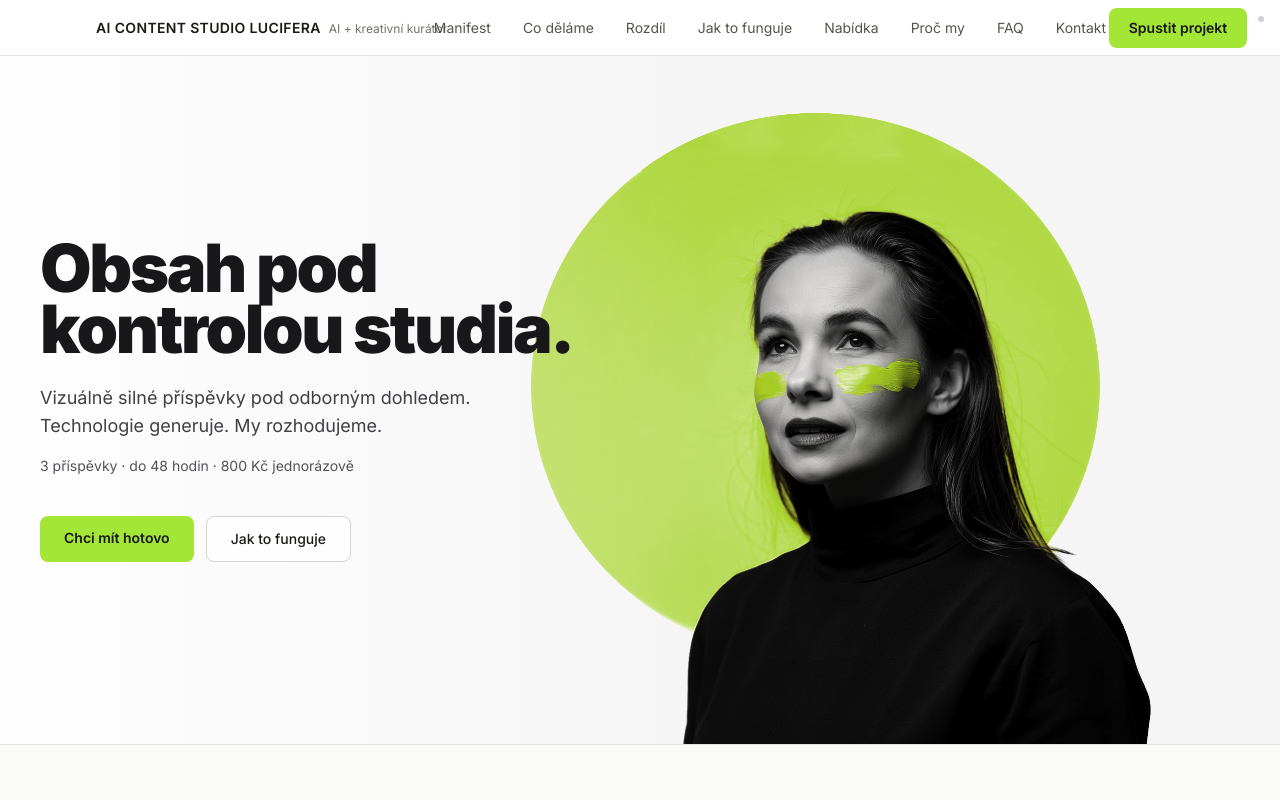
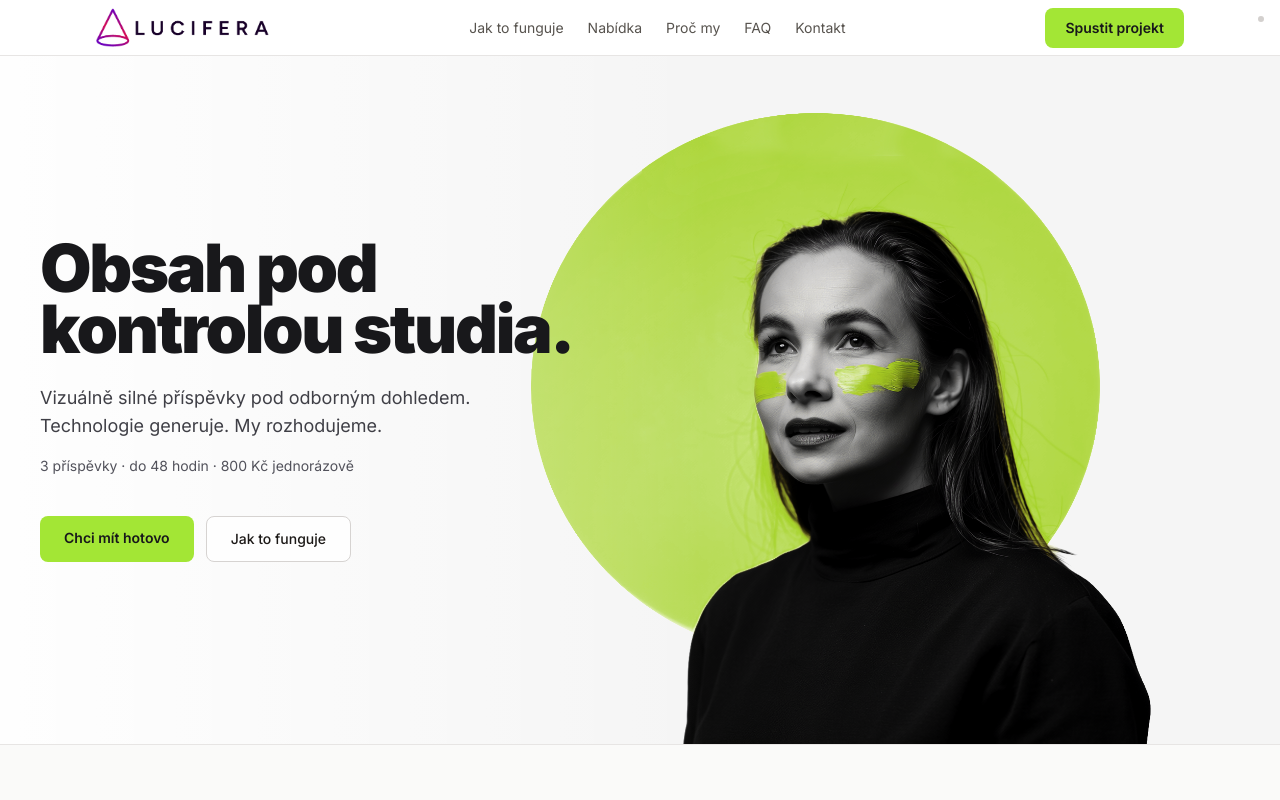
Before and after one commit to katarinabrics-eng/ai-content-studio, a Next.js app in the folder apps/content-studio/: page / in a window 1280 px wide. Shown: the top 800 px of the page. Built offline with nearby package versions, Linux system fonts and the light colour scheme.

Commit message:
refactor: integrate Header component into HomePage for improved layout and navigation consistency

```diff
--- /dev/null
+++ b/apps/content-studio/src/app/components/Header.tsx
@@ -0,0 +1,89 @@
+"use client";
+
+import { useState } from "react";
+
+const navItems = [
+  { href: "#jak-to-funguje", label: "Jak to funguje" },
+  { href: "#testovaci-nabidka", label: "Nabídka" },
+  { href: "#proc-my", label: "Proč my" },
+  { href: "#faq", label: "FAQ" },
+  { href: "#zaver", label: "Kontakt" },
+];
+
+export function Header() {
+  const [menuOpen, setMenuOpen] = useState(false);
+
+  return (
+    <header className="sticky top-0 z-50 h-14 border-b border-stone-200 bg-white">
+      <div className="mx-auto flex h-full max-w-6xl items-center justify-between gap-4 px-4 sm:px-6 lg:px-8">
+        <a
+          href="/"
+          className="flex shrink-0 items-center focus:outline-none"
+          aria-label="Lucifera"
+        >
+          <img
+            src="/placeholders/LUCIFERA-Logo-Left.png"
+            alt="Lucifera"
+            className="h-7 w-auto shrink-0 object-contain sm:h-9 lg:h-10"
+          />
+        </a>
+
+        <nav className="hidden items-center gap-6 lg:flex">
+          {navItems.map((item) => (
+            <a
+              key={item.href}
+              href={item.href}
+              className="shrink-0 whitespace-nowrap text-sm text-stone-600 transition-colors hover:text-stone-900"
+            >
+              {item.label}
+            </a>
+          ))}
+        </nav>
+
+        <div className="flex shrink-0 items-center gap-2">
+          <button
+            type="button"
+            onClick={() => setMenuOpen(!menuOpen)}
+            className="flex h-10 w-10 items-center justify-center rounded-lg text-stone-600 hover:bg-stone-100 lg:hidden"
+            aria-expanded={menuOpen}
+            aria-label={menuOpen ? "Zavřít menu" : "Otevřít menu"}
+          >
+            {menuOpen ? (
+              <svg className="h-5 w-5" fill="none" viewBox="0 0 24 24" stroke="currentColor" strokeWidth={2}>
+                <path strokeLinecap="round" strokeLinejoin="round" d="M6 18L18 6M6 6l12 12" />
+              </svg>
+            ) : (
+              <svg className="h-5 w-5" fill="none" viewBox="0 0 24 24" stroke="currentColor" strokeWidth={2}>
+                <path strokeLinecap="round" strokeLinejoin="round" d="M4 6h16M4 12h16M4 18h16" />
+              </svg>
+            )}
+          </button>
+          <a
+            href="/start?plan=test-week"
+            className="rounded-lg bg-[#A3E635] px-4 py-2.5 text-sm font-semibold text-zinc-900 hover:bg-[#A3E635]/90 sm:px-5"
+          >
+            Spustit projekt
+          </a>
+        </div>
+      </div>
+
+      {menuOpen && (
+        <nav className="absolute left-0 right-0 top-14 border-b border-stone-200 bg-white px-4 py-4 shadow-sm lg:hidden">
+          <ul className="flex flex-col gap-1">
+            {navItems.map((item) => (
+              <li key={item.href}>
+                <a
+                  href={item.href}
+                  onClick={() => setMenuOpen(false)}
+                  className="block rounded-lg px-3 py-2 text-sm text-stone-700 hover:bg-stone-50"
+                >
+                  {item.label}
+                </a>
+              </li>
+            ))}
+          </ul>
+        </nav>
+      )}
+    </header>
+  );
+}
--- a/apps/content-studio/src/app/page.tsx
+++ b/apps/content-studio/src/app/page.tsx
@@ -1,4 +1,5 @@
 import { HeroImageFull } from "./components/HomePlaceholders";
+import { Header } from "./components/Header";
 
 const faqs = [
   { q: "Je to automatické?", a: "Ne. Každý výstup prochází dohledem." },
@@ -9,27 +10,7 @@ const faqs = [
 export default function HomePage() {
   return (
     <main className="min-h-screen bg-stone-50">
-      <header className="sticky top-0 z-50 h-14 border-b border-stone-200 bg-white">
-        <div className="mx-auto flex h-full max-w-6xl items-center px-4 sm:px-6 lg:px-8">
-          <a href="/" className="flex shrink-0 items-baseline gap-2 whitespace-nowrap focus:outline-none">
-            <span className="text-sm font-semibold tracking-wide text-stone-900">AI CONTENT STUDIO LUCIFERA</span>
-            <span className="text-xs text-stone-500">AI + kreativní kurátor</span>
-          </a>
-          <nav className="hidden flex-1 items-center justify-center gap-8 px-8 text-sm text-stone-600 md:flex">
-            <a href="#manifest" className="shrink-0 transition-colors hover:text-stone-900">Manifest</a>
-            <a href="#co-delame" className="shrink-0 transition-colors hover:text-stone-900">Co děláme</a>
-            <a href="#rozdil" className="shrink-0 transition-colors hover:text-stone-900">Rozdíl</a>
-            <a href="#jak-to-funguje" className="shrink-0 transition-colors hover:text-stone-900">Jak to funguje</a>
-            <a href="#testovaci-nabidka" className="shrink-0 transition-colors hover:text-stone-900">Nabídka</a>
-            <a href="#proc-my" className="shrink-0 transition-colors hover:text-stone-900">Proč my</a>
-            <a href="#faq" className="shrink-0 transition-colors hover:text-stone-900">FAQ</a>
-            <a href="#zaver" className="shrink-0 transition-colors hover:text-stone-900">Kontakt</a>
-          </nav>
-          <a href="/start?plan=test-week" className="ml-4 shrink-0 rounded-lg bg-[#A3E635] px-5 py-2.5 text-sm font-semibold text-zinc-900 hover:bg-[#A3E635]/90">
-            Spustit projekt
-          </a>
-        </div>
-      </header>
+      <Header />
 
       <section className="relative w-full min-h-[86vh] overflow-hidden">
         <div className="absolute inset-0">
```
